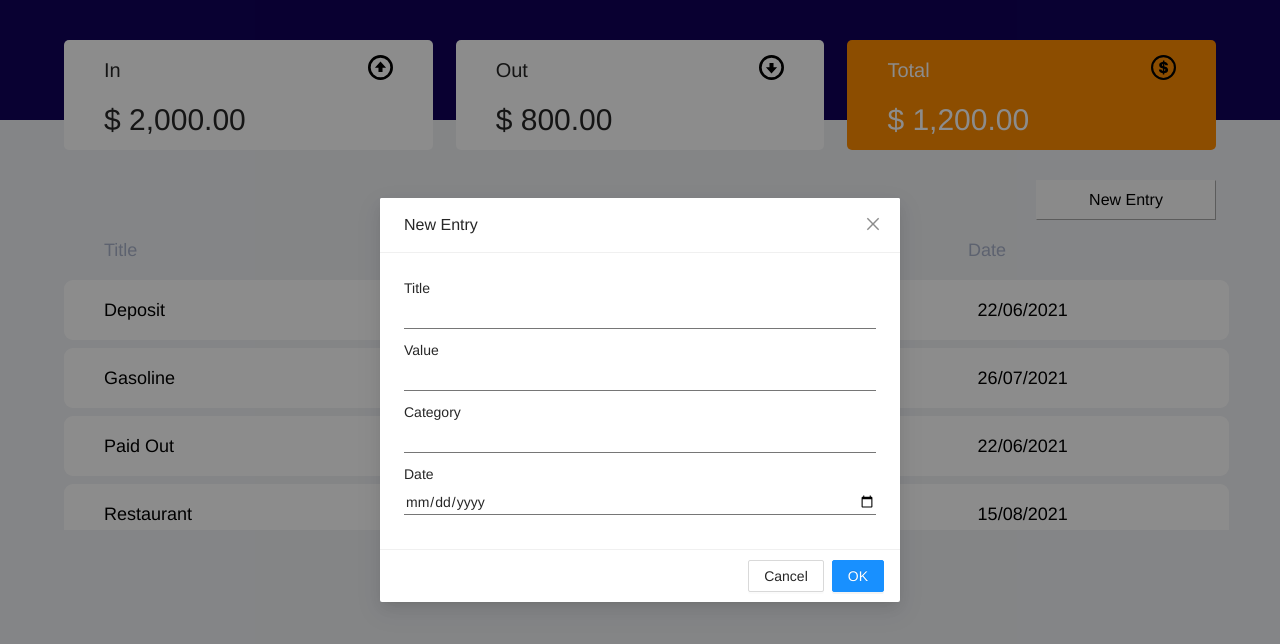
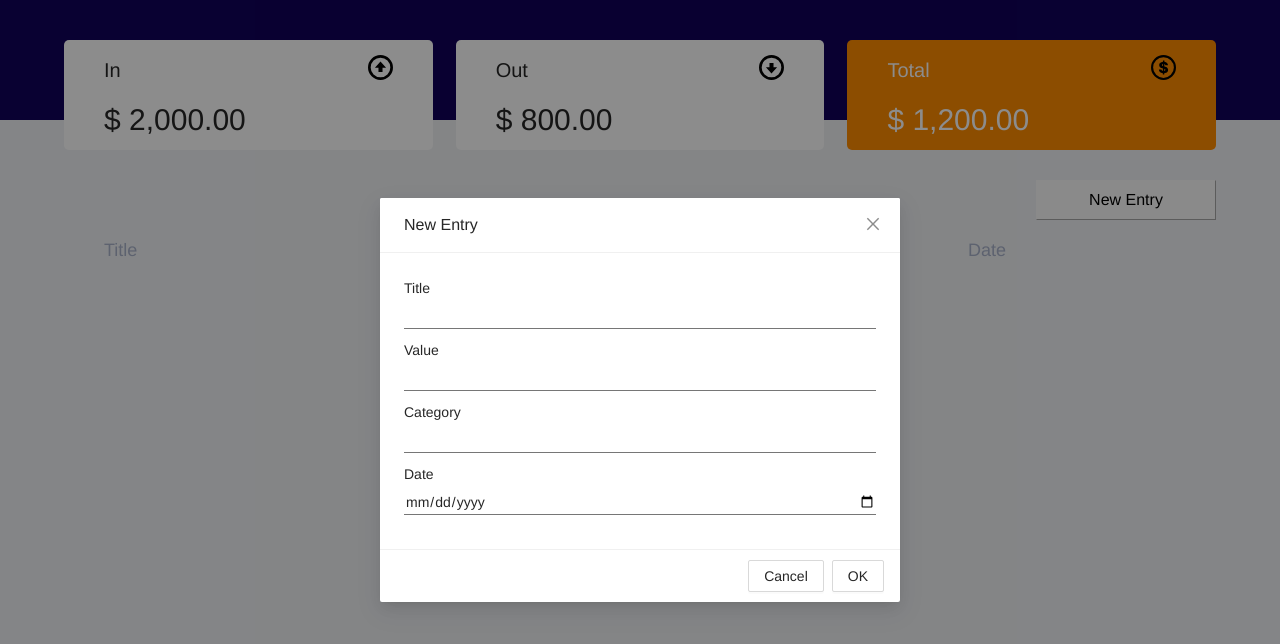
Before and after one commit to FelipeSaadi/Estudos, a React (Create React App) app in the folder Projetos/React/first-application/: page / in a window 1280 px wide. Both pictures are taken after a click on the button "New Entry". Shown: the top 644 px of the page. Built offline with nearby package versions, Linux system fonts and the light colour scheme.

Commit message:
created the logic of the row component creation

```diff
--- a/Projetos/React/first-application/src/components/Home.tsx
+++ b/Projetos/React/first-application/src/components/Home.tsx
@@ -1,29 +1,47 @@
 import { Modal, Button } from "antd"
-import React, { useState } from 'react';
+import React, { useEffect, useState } from 'react';
 import 'antd/dist/antd.css'
 import styles from "../css/home.module.css"
 import TableHeader from "./table/TableHeader"
 import TableRow from "./table/TableRow"
 export default () => {
+    const create = (teste: any,) => {
+        return [...teste, (
+            <TableRow title={title} price={value} category={category} date={date} />)]
+    }
+    const clearInputs = () => {
+        setTitle('')
+        setValue('')
+        setCategory('')
+        setDate('')
+    }
+    // Inputs
+    const [title, setTitle] = useState<any>()
+    const [value, setValue] = useState<any>()
+    const [category, setCategory] = useState<any>()
+    const [date, setDate] = useState<any>()
+
     // Table
-    const [table, setTable] = useState([])
+    const [table, setTable] = useState<Array<any>>([])
 
     // ModaL
     const [isModalVisible, setIsModalVisible] = useState(false)
 
     const showModal = () => {
-
+        clearInputs()
         setIsModalVisible(true);
     }
 
     const handleOk = () => {
-        /*setTable((table) => {
-            [...table, "teste"]
-        })*/
-        setIsModalVisible(false);
+        if (title && value && category && date) {
+            setTable(create(table))
+            setIsModalVisible(false);
+            clearInputs()
+        }
     }
 
     const handleCancel = () => {
+        clearInputs()
         setIsModalVisible(false);
     }
 
@@ -32,25 +50,23 @@ export default () => {
             <div className={styles.container}>
                 <div className={styles.displayButton}>
                     <button onClick={showModal} className={styles.addNewButton}>New Entry</button>
-                    <Modal title="New Entry" centered visible={isModalVisible} onOk={handleOk} onCancel={handleCancel}>
-                        <label className={styles.modalLabel} htmlFor="title">Title</label>
-                        <input className={styles.modalInput} type="text" />
-                        <label className={styles.modalLabel} htmlFor="value">Value</label>
-                        <input className={styles.modalInput} type="number" />
-                        <label className={styles.modalLabel} htmlFor="category">Category</label>
-                        <input className={styles.modalInput} type="text" />
-                        <label className={styles.modalLabel} htmlFor="date">Date</label>
-                        <input className={styles.modalInput} type="date" />
+                    <Modal title="New Entry" centered visible={isModalVisible} okType="default" onOk={handleOk} onCancel={handleCancel}>
+                        <form id="form" action="">
+                            <label className={styles.modalLabel} htmlFor="title">Title</label>
+                            <input value={title} onChange={(ev) => setTitle(ev.target.value)} id="title" className={styles.modalInput} type="text" required />
+                            <label className={styles.modalLabel} htmlFor="value">Value</label>
+                            <input value={value} onChange={(ev) => setValue(ev.target.value)} id="value" className={styles.modalInput} type="number" required />
+                            <label className={styles.modalLabel} htmlFor="category">Category</label>
+                            <input value={category} onChange={(ev) => setCategory(ev.target.value)} id="category" className={styles.modalInput} type="text" required />
+                            <label className={styles.modalLabel} htmlFor="date">Date</label>
+                            <input value={date} onChange={(ev) => setDate(ev.target.value)} id="date" className={styles.modalInput} type="date" required />
+                        </form>
+
                     </Modal>
                 </div>
                 <TableHeader />
                 <div className={styles.table}>
-                    <TableRow title="Deposit" price={2000.00} category="Others" date="22/06/2021" />
-                    <TableRow title="Gasoline" price={-40} category="Others" date="26/07/2021" />
-                    <TableRow title="Paid Out" price={-500} category="Others" date="22/06/2021" />
-                    <TableRow title="Restaurant" price={-80} category="Food" date="15/08/2021" />
-                    <TableRow title="Restaurant" price={-480} category="Food" date="15/08/2021" />
-                    <TableRow title="Restaurant" price={980} category="Food" date="15/08/2021" />
+                    {table}
                 </div>
             </div>
         </div>
```
